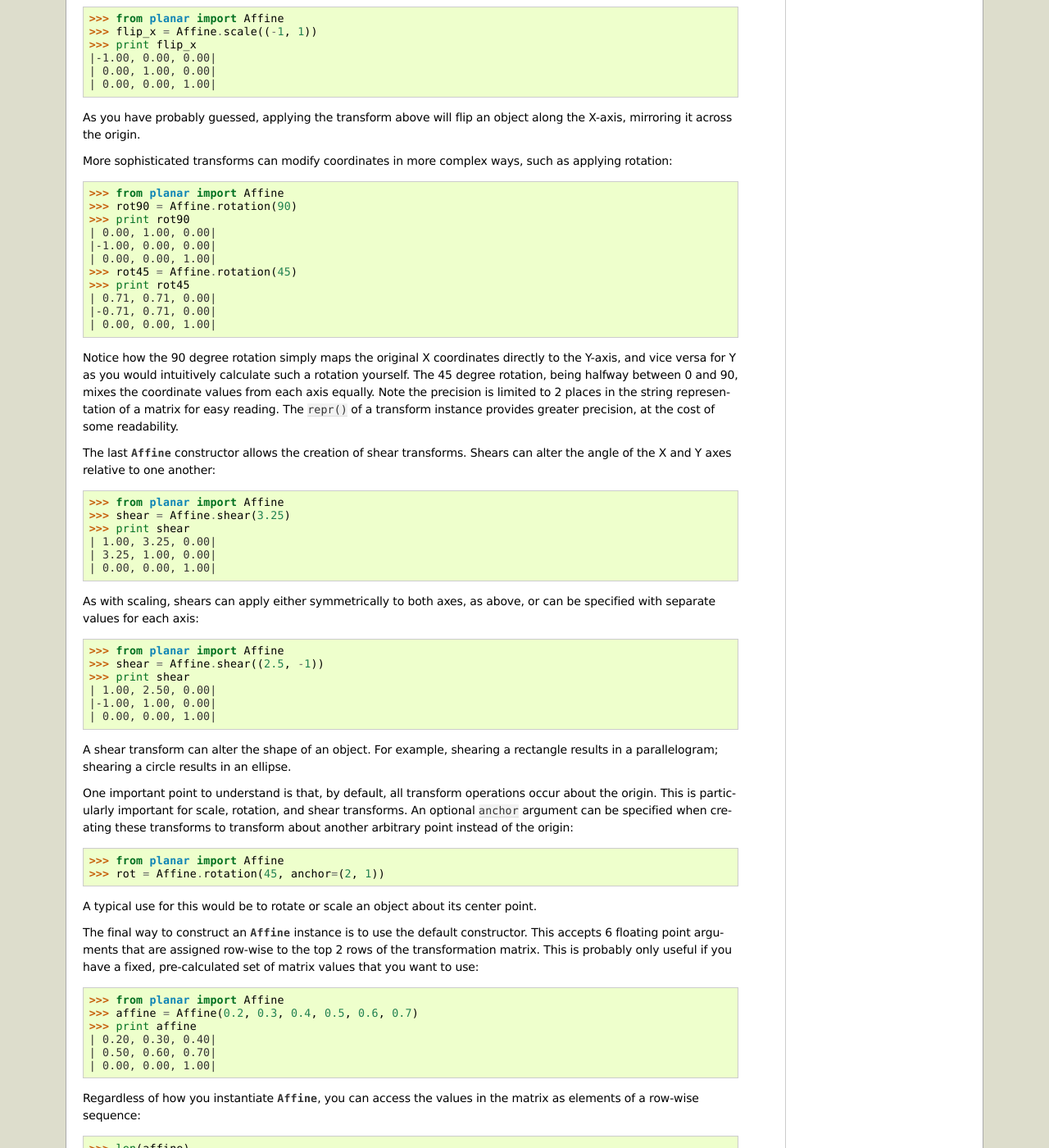
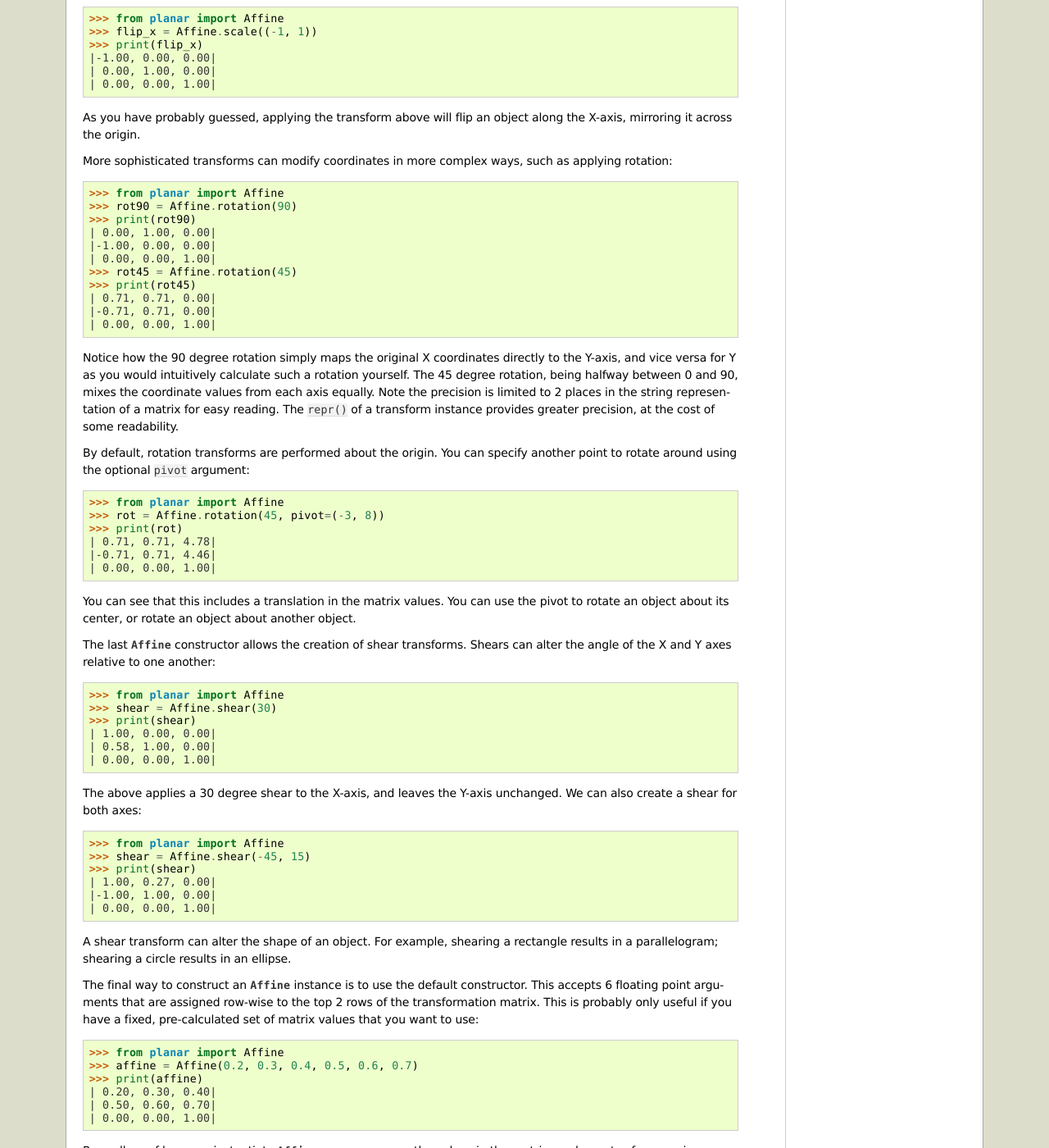
Before and after one commit to caseman/planar, a Sphinx documentation site: the page built from doc/source/transforms.rst, in a window 1280 px wide and 1400 px high, scrolled down 2066 px. Shown: the whole window at 82% size. Built offline with Sphinx 7.4.7, drawn with Linux system fonts in a browser that asks for light colours; formulas are drawn with MathJax 3.

Commit message:
Transform fixes, py3 compat, and doctest fixes - Remove anchor argument for Affine.shear and Affine.scale, it cannot work - Fix a bunch of Py3 compatibility issues - Fix up unit tests and doctests

```diff
--- a/doc/source/transforms.rst
+++ b/doc/source/transforms.rst
@@ -61,7 +61,7 @@ simplest :class:`~planar.Affine` transform, the identity transform::
 
 	>>> from planar import Affine
 	>>> ident = Affine.identity()
-	>>> print ident
+	>>> print(ident)
 	| 1.00, 0.00, 0.00|
 	| 0.00, 1.00, 0.00|
 	| 0.00, 0.00, 1.00|
@@ -81,7 +81,7 @@ Another basic transform is a simple translation::
 
 	>>> from planar import Affine
 	>>> offset = Affine.translation((5, -1))
-	>>> print offset
+	>>> print(offset)
 	| 1.00, 0.00, 5.00|
 	| 0.00, 1.00,-1.00|
 	| 0.00, 0.00, 1.00|
@@ -93,7 +93,7 @@ Another simple transform is a scale::
 
 	>>> from planar import Affine
 	>>> scale = Affine.scale(2.5)
-	>>> print scale
+	>>> print(scale)
 	| 2.50, 0.00, 0.00|
 	| 0.00, 2.50, 0.00|
 	| 0.00, 0.00, 1.00|
@@ -103,7 +103,7 @@ a different scale can be specified for each axis::
 
 	>>> from planar import Affine
 	>>> scale = Affine.scale((0.75, 2))
-	>>> print scale
+	>>> print(scale)
 	| 0.75, 0.00, 0.00|
 	| 0.00, 2.00, 0.00|
 	| 0.00, 0.00, 1.00|
@@ -116,7 +116,7 @@ scaling factor::
 
 	>>> from planar import Affine
 	>>> flip_x = Affine.scale((-1, 1))
-	>>> print flip_x
+	>>> print(flip_x)
 	|-1.00, 0.00, 0.00|
 	| 0.00, 1.00, 0.00|
 	| 0.00, 0.00, 1.00|
@@ -129,12 +129,12 @@ ways, such as applying rotation::
 
 	>>> from planar import Affine
 	>>> rot90 = Affine.rotation(90)
-	>>> print rot90
+	>>> print(rot90)
 	| 0.00, 1.00, 0.00|
 	|-1.00, 0.00, 0.00|
 	| 0.00, 0.00, 1.00|
 	>>> rot45 = Affine.rotation(45)
-	>>> print rot45
+	>>> print(rot45)
 	| 0.71, 0.71, 0.00|
 	|-0.71, 0.71, 0.00|
 	| 0.00, 0.00, 1.00|
@@ -147,42 +147,45 @@ precision is limited to 2 places in the string representation of a matrix for
 easy reading.  The ``repr()`` of a transform instance provides greater
 precision, at the cost of some readability.
 
+By default, rotation transforms are performed about the origin. You can
+specify another point to rotate around using the optional ``pivot``
+argument::
+
+	>>> from planar import Affine
+	>>> rot = Affine.rotation(45, pivot=(-3, 8))
+	>>> print(rot)
+	| 0.71, 0.71, 4.78|
+	|-0.71, 0.71, 4.46|
+	| 0.00, 0.00, 1.00|
+
+You can see that this includes a translation in the matrix values. You can
+use the pivot to rotate an object about its center, or rotate an object
+about another object.
+
 The last :class:`~planar.Affine` constructor allows the creation of shear
 transforms.  Shears can alter the angle of the X and Y axes relative to one
 another::
 
 	>>> from planar import Affine
-	>>> shear = Affine.shear(3.25)
-	>>> print shear
-	| 1.00, 3.25, 0.00|
-	| 3.25, 1.00, 0.00|
+	>>> shear = Affine.shear(30)
+	>>> print(shear)
+	| 1.00, 0.00, 0.00|
+	| 0.58, 1.00, 0.00|
 	| 0.00, 0.00, 1.00|
 
-As with scaling, shears can apply either symmetrically to both axes, as above,
-or can be specified with separate values for each axis::
+The above applies a 30 degree shear to the X-axis, and leaves the Y-axis
+unchanged. We can also create a shear for both axes::
 
 	>>> from planar import Affine
-	>>> shear = Affine.shear((2.5, -1))
-	>>> print shear
-	| 1.00, 2.50, 0.00|
+	>>> shear = Affine.shear(-45, 15)
+	>>> print(shear)
+	| 1.00, 0.27, 0.00|
 	|-1.00, 1.00, 0.00|
 	| 0.00, 0.00, 1.00|
 
 A shear transform can alter the shape of an object. For example, shearing a
 rectangle results in a parallelogram; shearing a circle results in an
 ellipse.
-
-One important point to understand is that, by default, all transform operations
-occur about the origin. This is particularly important for scale, rotation,
-and shear transforms. An optional ``anchor`` argument can be specified when
-creating these transforms to transform about another arbitrary point instead of
-the origin::
-
-	>>> from planar import Affine
-	>>> rot = Affine.rotation(45, anchor=(2, 1))
-
-A typical use for this would be to rotate or scale an object about its center
-point.
 
 The final way to construct an :class:`~planar.Affine` instance is to use the
 default constructor.  This accepts 6 floating point arguments that are
@@ -192,7 +195,7 @@ that you want to use::
 
 	>>> from planar import Affine
 	>>> affine = Affine(0.2, 0.3, 0.4, 0.5, 0.6, 0.7)
-	>>> print affine
+	>>> print(affine)
 	| 0.20, 0.30, 0.40|
 	| 0.50, 0.60, 0.70|
 	| 0.00, 0.00, 1.00|
```
Also changed, not shown: doc/source/vectors.rst (+6 -6 lines), 7 other files.
